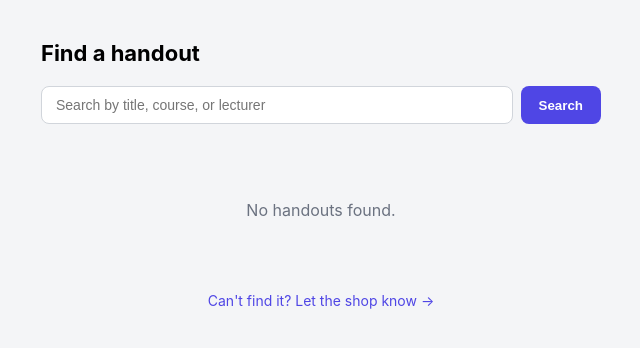
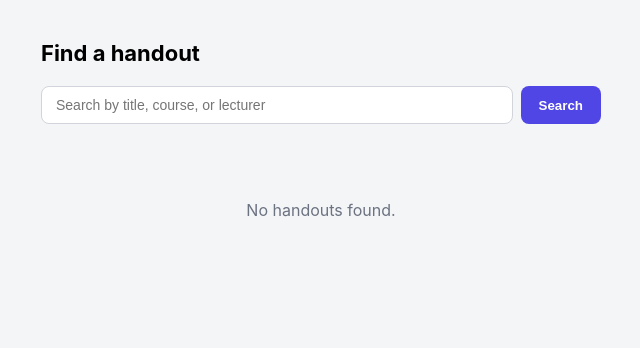
Before and after one commit to dishasuvarna/smart-print-queue, a Django app: template orders/templates/orders/browse_handouts.html in a window 1280 px wide. Shown: the top 348 px of the page, without its empty margins (319-959 px from the left). Run offline with Django 3.2, Linux system fonts and the light colour scheme; the template is opened without the code that fills it, so the values that code supplies are empty.

Commit message:
Remove non-functional 'can't find it' link from handout browse page

```diff
--- a/orders/templates/orders/browse_handouts.html
+++ b/orders/templates/orders/browse_handouts.html
@@ -96,7 +96,7 @@
             </div>
         {% endif %}
 
-        <a class="fallback" href="#">Can't find it? Let the shop know →</a>
+        <!-- <a class="fallback" href="#">Can't find it? Let the shop know →</a> -->
     </div>
 </body>
 </html>
```
